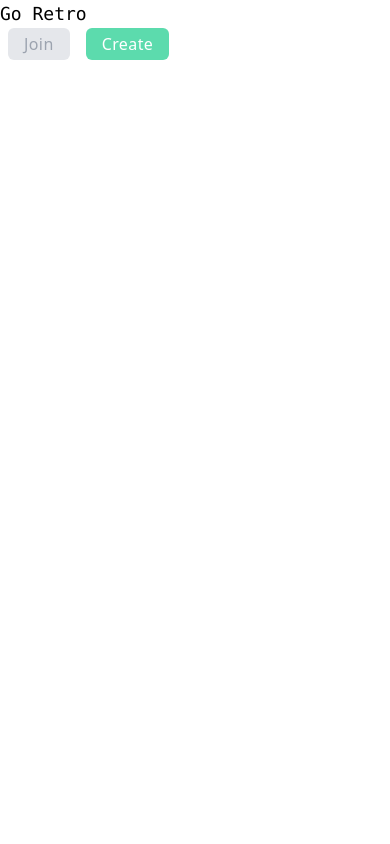
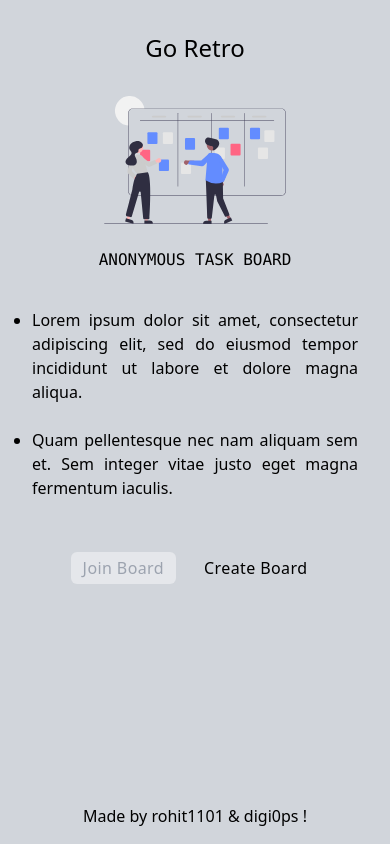
Before and after one commit to digi0ps/go-retro-frontend, a React (Create React App) app: page / in a window 390 px wide. Built offline with nearby package versions, Linux system fonts and the light colour scheme.

Commit message:
Add responsive landing page style

```diff
--- a/src/App.js
+++ b/src/App.js
@@ -3,6 +3,7 @@
 import './Modal.css'
 import { navigate } from '@reach/router'
 import putData from './api'
+import join from './assets/join.svg'
 
 class App extends React.Component {
   state = {
@@ -32,21 +33,55 @@
 
   render() {
     return (
-      <div className="font-sans">
-        <h1 className="font-mono text-lg">Go Retro</h1>
+      <div className="h-screen bg-gray-300 font-sans">
+        <h1 className="text-2xl text-center py-8">Go Retro</h1>
+
+        <img
+          src={join}
+          alt="illustration"
+          className="max-w-sm w-80 m-auto h-32 px-8 sm:max-w-md sm:w-auto sm:h-auto"
+        />
+        <div className="text-center my-4">
+          <p className="uppercase font-mono py-2">Anonymous Task Board</p>
+          <div className="max-w-xl m-auto px-4 text-justify">
+            <ul className="list-outside p-4 sm:py-2">
+              <li className="list-disc py-3">
+                Lorem ipsum dolor sit amet, consectetur adipiscing elit, sed do
+                eiusmod tempor incididunt ut labore et dolore magna aliqua.
+              </li>
+              <li className="list-disc py-3">
+                Quam pellentesque nec nam aliquam sem et. Sem integer vitae
+                justo eget magna fermentum iaculis.
+              </li>
+            </ul>
+          </div>
+          <div className="py-6 sm:py-6">
             <button
               onClick={this.handleShow}
               disabled={true}
-          className="bg-gray-200 px-4 py-1 mx-2 rounded-md text-gray-400 text-md tracking-wide font-medium cursor-not-allowed"
+              className="bg-gray-200 px-3 py-1 mx-2 rounded-md text-gray-400 text-md tracking-wide font-medium cursor-not-allowed"
             >
-          Join
+              Join Board
             </button>
             <button
               onClick={this.handleShow}
-          className="bg-green-400 bg-opacity-80 px-4 py-1 mx-2 rounded-md text-white text-md hover:bg-green-500 tracking-wide  font-medium"
+              className="px-3 py-1 mx-2 rounded-md text-md hover:bg-green-500 tracking-wide font-medium"
             >
-          Create
+              Create Board
             </button>
+          </div>
+          <p className="absolute py-4 bottom-0 left-0 right-0">
+            Made by{' '}
+            <a className="hover:underline" href="https://github.com/rohit1101">
+              rohit1101
+            </a>{' '}
+            &{' '}
+            <a className="hover:underline" href="https://github.com/digi0ps">
+              digi0ps
+            </a>{' '}
+            !
+          </p>
+        </div>
         {this.state.showModal ? (
           <Modal>
             <div className="modal">
```
Also changed, not shown: src/assets/join.svg (added). Lines whose indentation alone changed are shown as unchanged.
